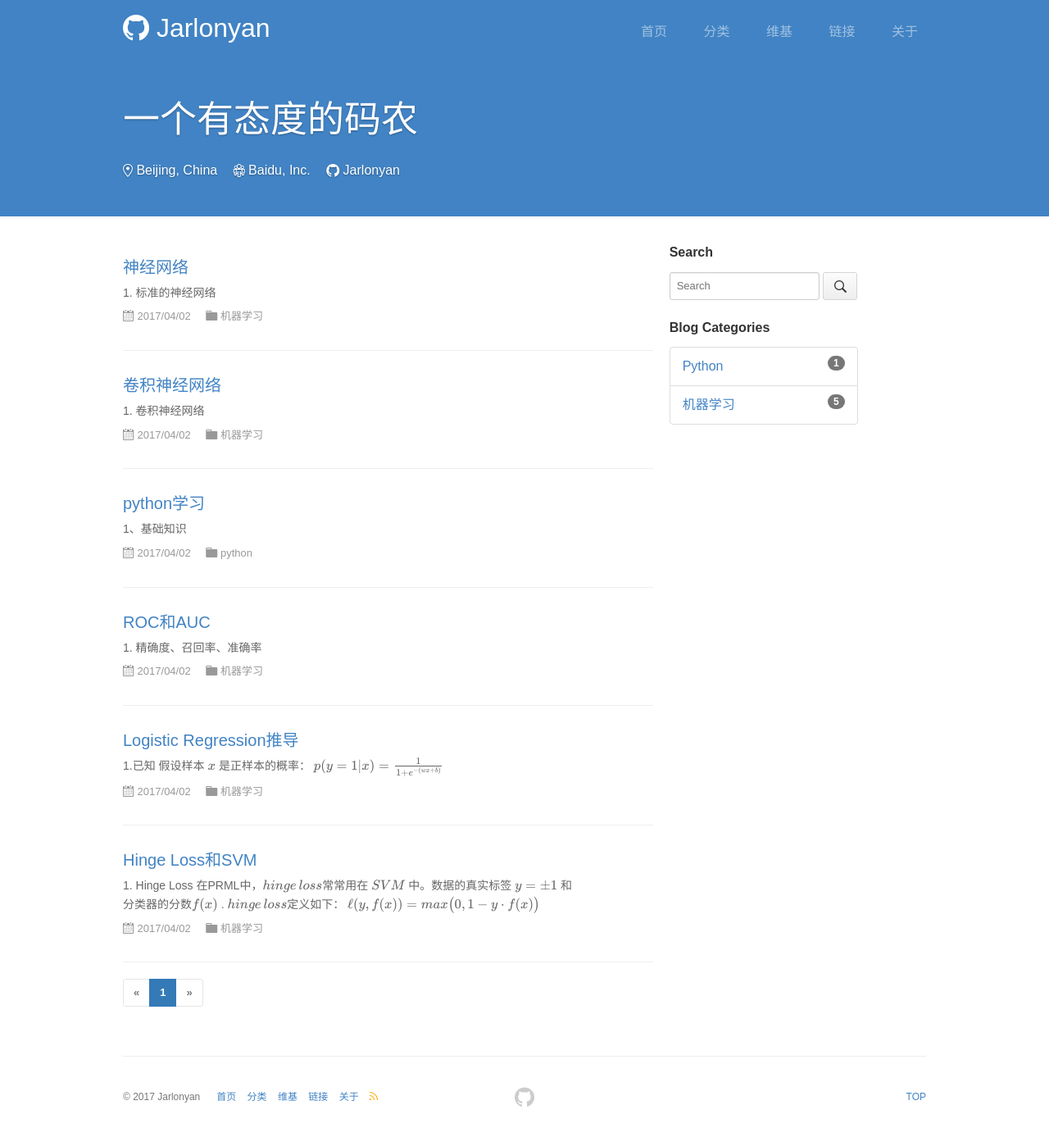
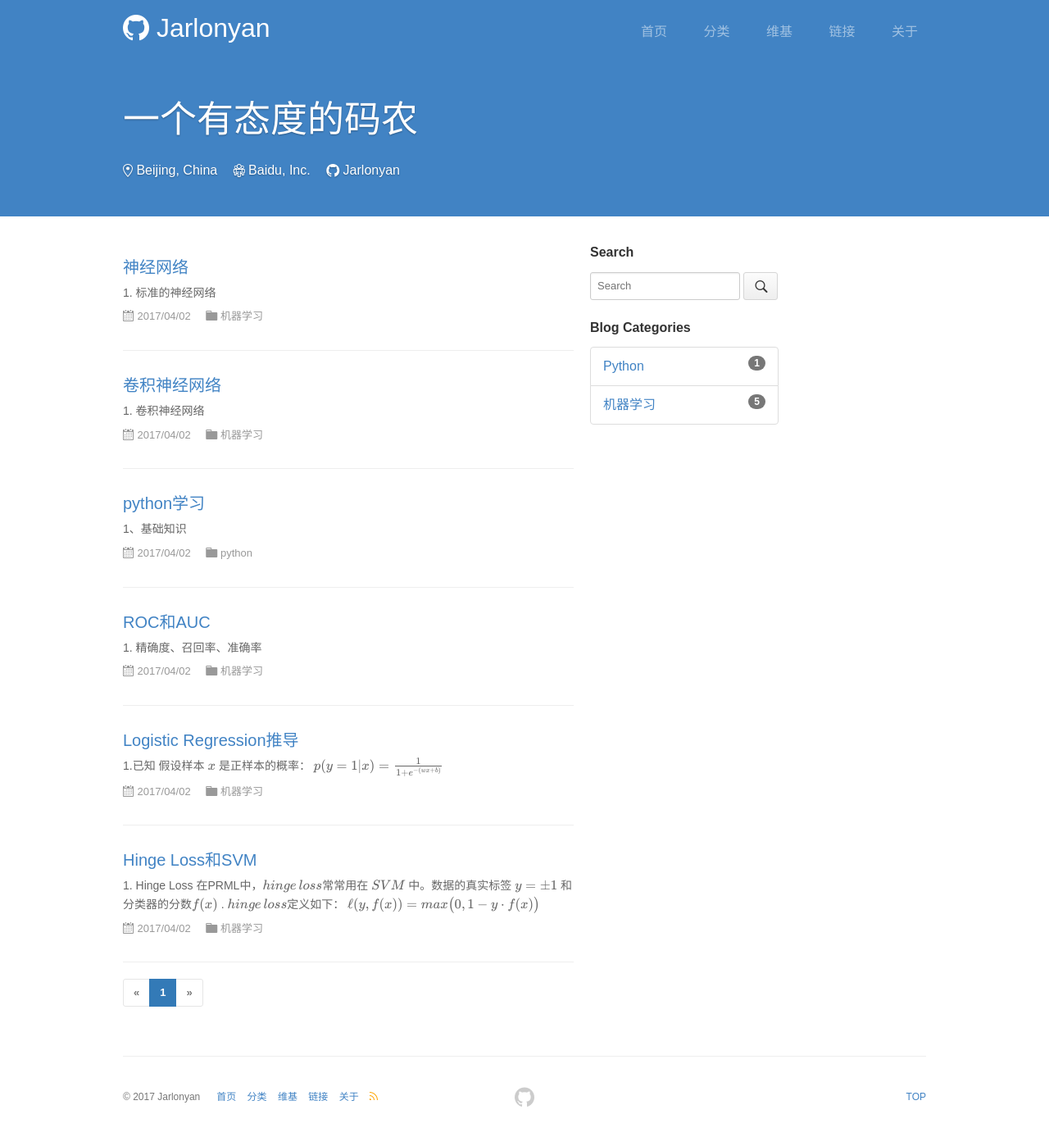
Before and after one commit to Jarlonyan/jarlonyan.github.io, a Jekyll site: the page built from index.html, in a window 1280 px wide. Shown: the whole page at 82% size. Built offline with Jekyll 4.4.1, drawn with Linux system fonts in a browser that asks for light colours; formulas are drawn with MathJax 3; the list of posts is cut into pages by our own code.

```diff
--- a/_config.yml
+++ b/_config.yml
@@ -11,7 +11,7 @@
 favicon: /favicon.ico
 timezone: Asia/Shanghai
 encoding: "utf-8"
-side_bar_repo_limit: 6
+side_bar_repo_limit: 5
 
 # ---------------- #
 #      Author      #
--- a/_layouts/page.html
+++ b/_layouts/page.html
@@ -19,7 +19,7 @@
 <!-- / .banner -->
  <section class="container content">
         <div class="columns">
-            <div class="column two-thirds" >
+            <div class="column three-fourth" >
                 <article class="article-content markdown-body">
                     {{ content }}
                 </article>
--- a/index.html
+++ b/index.html
@@ -31,7 +31,7 @@
 <!-- /.banner -->
 <section class="container content">
     <div class="columns">
-        <div class="column two-thirds" >
+        <div class="column three-fourth" >
             <ol class="repo-list">
                 {% for post in paginator.posts %}
                 <li class="repo-list-item">
```
